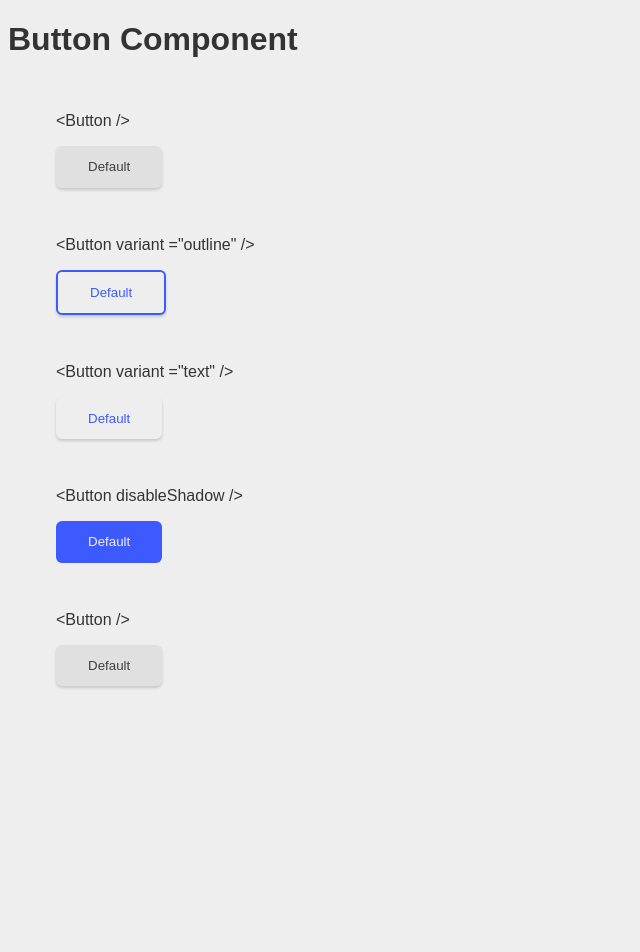
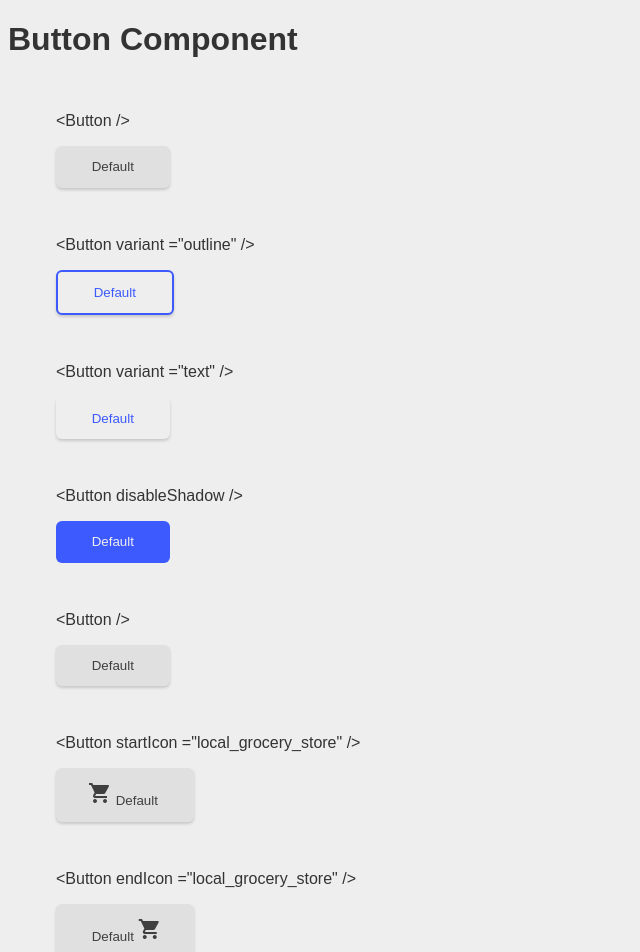
Before and after one commit to lobosgonza/button-component, a React (Create React App) app: page / in a window 1280 px wide. Shown: the top 952 px of the page, without its empty margins (0-640 px from the left). Before the commit the page ends 800 px from the top, so only its background shows below. Built offline with nearby package versions, Linux system fonts and the light colour scheme.

Commit message:
1 of 5 set incons created

```diff
--- a/public/index.html
+++ b/public/index.html
@@ -27,6 +27,10 @@
     <title>React App</title>
 
 
+    <!-- Material desing Icons Google -->
+    <link href="https://fonts.googleapis.com/icon?family=Material+Icons"
+    rel="stylesheet">
+
   </head>
   <body>
     <noscript>You need to enable JavaScript to run this app.</noscript>
--- a/sass/index.scss
+++ b/sass/index.scss
@@ -20,12 +20,9 @@ body{
 
     display: flex;
     padding: 1rem;
-    @media(min-width: 40rem) {
-      width: 50%;
-    }
-    @media(min-width: 56rem) {
-      width: 33.3333%;
-    }
+      width: 90vw;
+
+
 }
 
 .buttonCard{
--- a/src/App.js
+++ b/src/App.js
@@ -13,6 +13,9 @@ function App() {
     <Button variant="text"/>
     <Button disableshadow />
     <Button disabled />
+    <Button startIcon="local_grocery_store" />
+    <Button endIcon="local_grocery_store" />
+    <Button endIcon="local_grocery_store variant bernie" />
     </div>
 
 
--- a/src/components/Button.js
+++ b/src/components/Button.js
@@ -7,19 +7,35 @@ import React from "react";
 function Button (props){
 
 
+
+
+// Variant Button Config
 const variantTitle = props.variant ? `variant ="` + props.variant + `"`: null ;
 const variantClass = props.variant ? "Btn"  + props.variant : null ;
 
+
+
+// Disable Button Config
+
 const disableshadowTitle = props.disableshadow? "disableShadow": null;
 const disableshadowClass = props.disableshadow? "disableShadow": null;
+
+// Goole Icons config
+
+// icon to the left
+const setStartIconTitle = props.startIcon ? `startIcon ="` + props.startIcon + `"` : null;
+var setStartIcon = <span class="material-icons"> {props.startIcon}</span>;
+// icon to the right
+const setEndIconTitle = props.endIcon ? `endIcon ="` + props.endIcon + `"`: null;
+var setEndIcon =  <span class="material-icons"> {props.endIcon}</span>;
 
 
 return (
 <div className="cards">
 <div className="buttonCard">
-<p> {"<Button"} {variantTitle}{disableshadowTitle}  {" />"} </p>
-<button className={variantClass + " " + disableshadowClass}>
-<p>Default</p>
+<p> {"<Button"} {variantTitle} {disableshadowTitle} {setStartIconTitle} {setEndIconTitle} {" />"} </p>
+<button className={variantClass + " " + disableshadowClass }>
+<p>{setStartIcon} Default {setEndIcon}</p>
 </button>
 
 </div>
--- a/src/index.css
+++ b/src/index.css
@@ -10,16 +10,7 @@ body {
 .cards {
   display: flex;
   padding: 1rem;
-}
-@media (min-width: 40rem) {
-  .cards {
-    width: 50%;
-  }
-}
-@media (min-width: 56rem) {
-  .cards {
-    width: 33.3333%;
-  }
+  width: 90vw;
 }
 
 .buttonCard {
```
Also changed, not shown: 1 other file (tests, documents, lock files or other folders).
